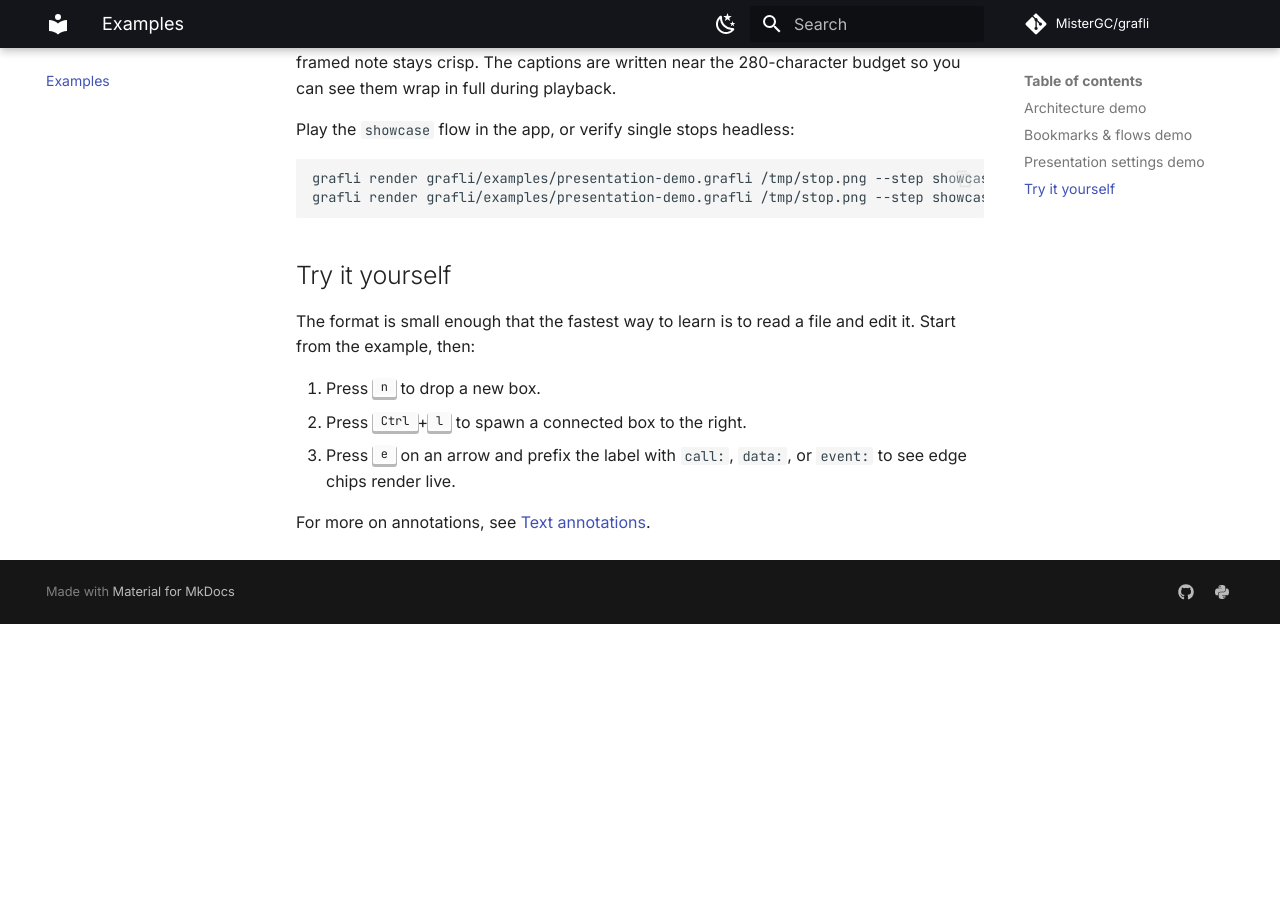
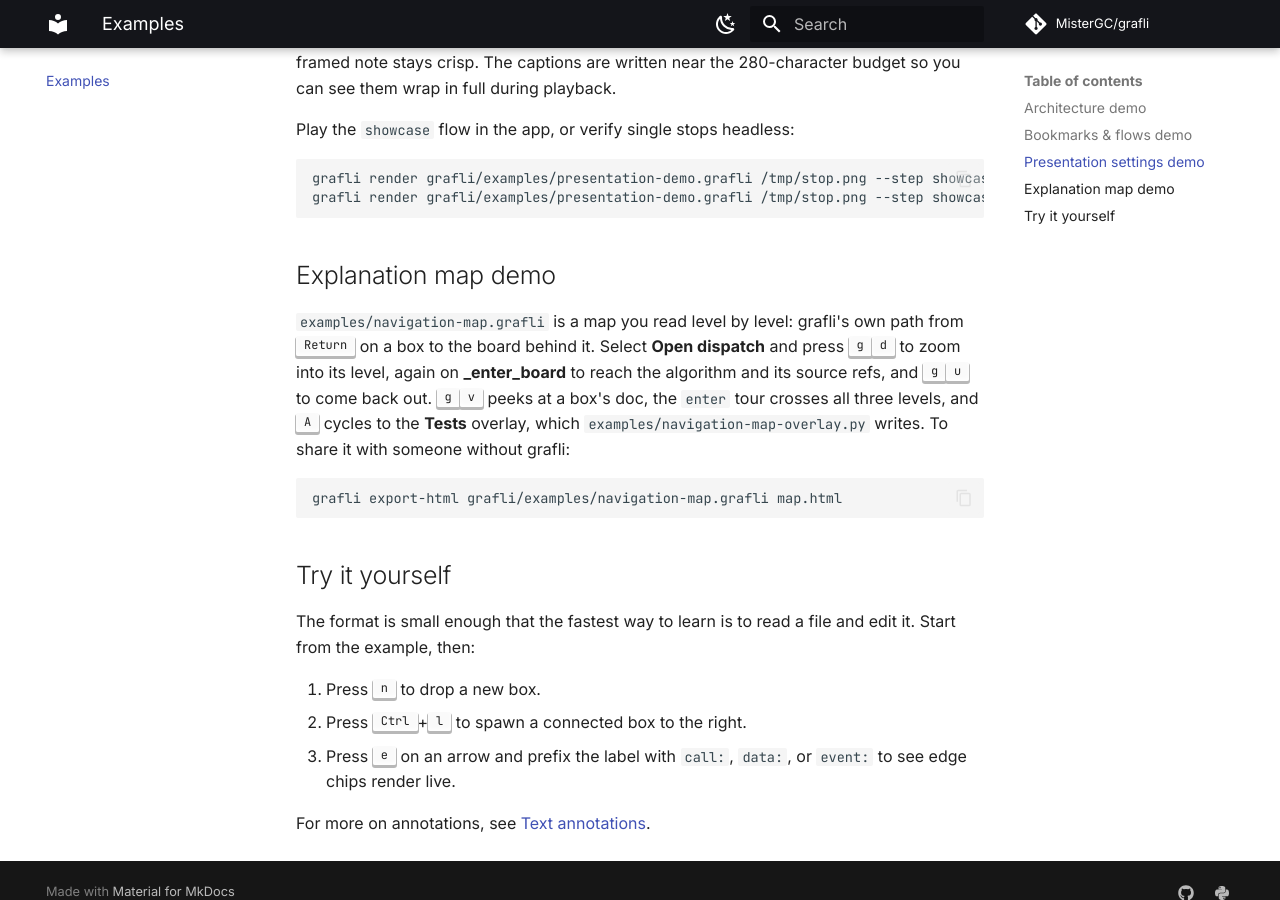
Before and after one commit to MisterGC/grafli, an MkDocs documentation site: the page built from docs/examples.md, in a window 1280 px wide and 900 px high, scrolled down 1148 px. Built offline with MkDocs 1.6.1 and Material for MkDocs 9.7.7, drawn with Linux system fonts in a browser that asks for light colours; comment, search, counter and statistics services are not loaded; before the commit the page ends 1772 px from its top, so only the background shows below that.

Commit message:
Document the navigation-map example in examples, the changelog and the explaining reference

````diff
--- a/docs/examples.md
+++ b/docs/examples.md
@@ -55,6 +55,21 @@ grafli render grafli/examples/presentation-demo.grafli /tmp/stop.png --step show
 grafli render grafli/examples/presentation-demo.grafli /tmp/stop.png --step showcase:5
 ```
 
+## Explanation map demo
+
+`examples/navigation-map.grafli` is a map you read level by level: grafli's
+own path from <kbd>Return</kbd> on a box to the board behind it. Select
+**Open dispatch** and press <kbd>g</kbd><kbd>d</kbd> to zoom into its level,
+again on **_enter_board** to reach the algorithm and its source refs, and
+<kbd>g</kbd><kbd>u</kbd> to come back out. <kbd>g</kbd><kbd>v</kbd> peeks at a
+box's doc, the `enter` tour crosses all three levels, and <kbd>A</kbd> cycles
+to the **Tests** overlay, which `examples/navigation-map-overlay.py` writes.
+To share it with someone without grafli:
+
+```bash
+grafli export-html grafli/examples/navigation-map.grafli map.html
+```
+
 ## Try it yourself
 
 The format is small enough that the fastest way to learn is to read a
````
Also changed, not shown: CHANGELOG.md (+7 -0 lines), grafli/skills/grafli/references/explaining.md (+4 -0 lines).
